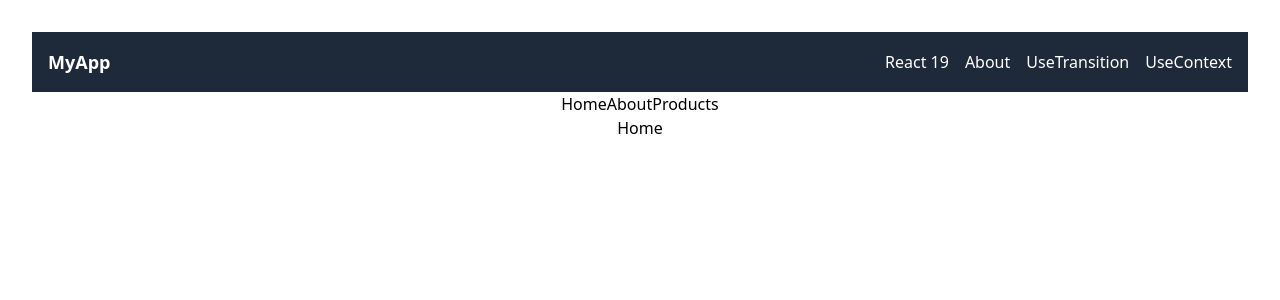
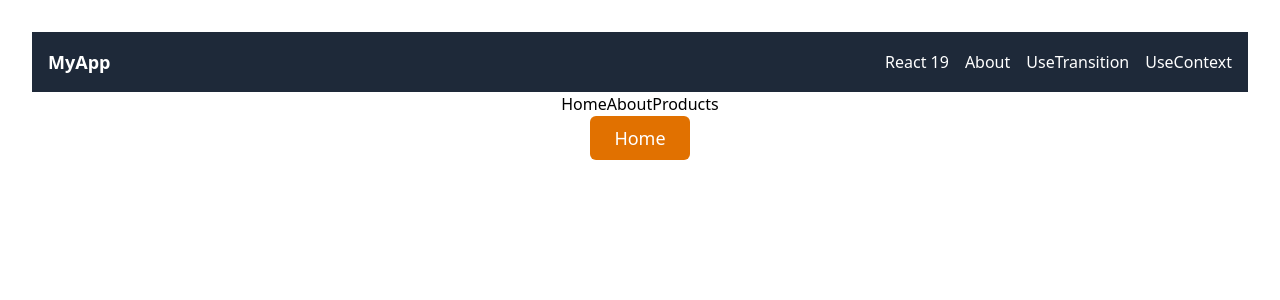
Before and after one commit to Sarmad426/react-19, a React (Vite) app: page /hooks/useTransition in a window 1280 px wide. Shown: the top 300 px of the page. Built offline with nearby package versions, Linux system fonts and the light colour scheme.

Commit message:
Replace headings with buttons for Home, About, and Products components to improve UI consistency

```diff
--- a/src/components/react19-concepts/UseTransition.tsx
+++ b/src/components/react19-concepts/UseTransition.tsx
@@ -3,15 +3,15 @@ import { useState, useTransition } from "react";
 import { productData } from "../../data/product-data";
 
 const HomeComponent = () => {
-  return <h2>Home</h2>;
+  return <button className="btn">Home</button>;
 };
 const AboutComponent = () => {
-  return <h2>About</h2>;
+  return <button className="btn">About</button>;
 };
 const ProductsComponent = () => {
   return (
     <div>
-      <h2>Products</h2>
+      <button className="btn">Products</button>
       <div className="products">
         {productData.map((product, index) => (
           <div key={index} className="product">
```
